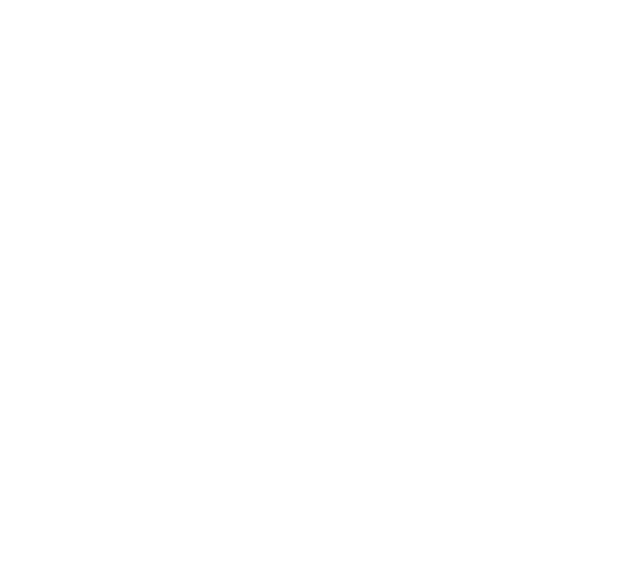
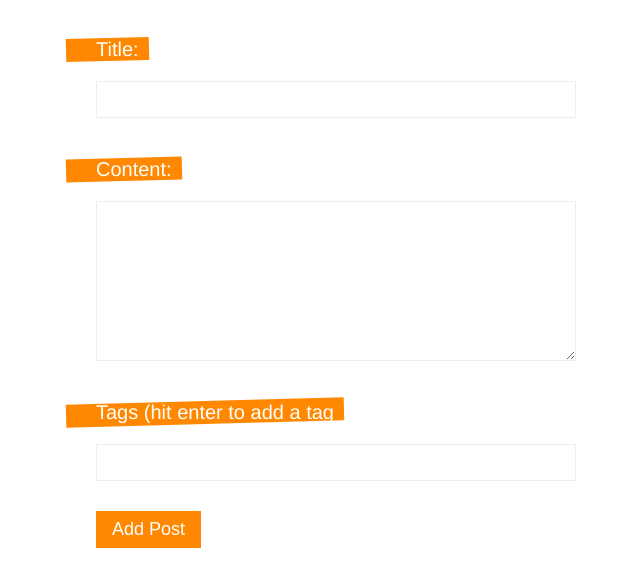
Before and after one commit to mehmetasilkilic/compapi, a Vue app: page /create in a window 1280 px wide. Before the commit this address had no page. Shown: the top 586 px of the page, without its empty margins (304-944 px from the left). Built offline with nearby package versions, Linux system fonts and the light colour scheme.

Commit message:
create and styles

```diff
--- a/src/App.vue
+++ b/src/App.vue
@@ -7,7 +7,6 @@
   font-family: Avenir, Helvetica, Arial, sans-serif;
   -webkit-font-smoothing: antialiased;
   -moz-osx-font-smoothing: grayscale;
-  text-align: center;
   color: #2c3e50;
 }
 </style>
--- a/src/components/SinglePost.vue
+++ b/src/components/SinglePost.vue
@@ -23,4 +23,29 @@
 </script>
 
 <style>
+.post {
+  margin: 0 40px 30px;
+  padding-bottom: 30px;
+  border-bottom: 1px dashed #e7e7e7;
+}
+.post h3 {
+  display: inline-block;
+  position: relative;
+  font-size: 26px;
+  color: #fff;
+  margin-bottom: 10px;
+  max-width: 400px;
+}
+.post h3::before {
+  content: "";
+  display: block;
+  width: 100%;
+  height: 100%;
+  background: #ff8800;
+  position: absolute;
+  z-index: -1;
+  padding-right: 40px;
+  left: -30px;
+  transform: rotateZ(-1deg);
+}
 </style>
--- /dev/null
+++ b/src/components/Spinner.vue
@@ -0,0 +1,22 @@
+<template>
+  <div class="spin"></div>
+</template>
+
+<style>
+.spin {
+  display: block;
+  width: 40px;
+  height: 40px;
+  margin: 30px auto;
+  border: 3px solid transparent;
+  border-radius: 50%;
+  border-top-color: #ff8800;
+  animation: spin 1s ease infinite;
+}
+
+@keyframes spin {
+  to {
+    transform: rotateZ(360deg);
+  }
+}
+</style>
--- a/src/composables/getPost.js
+++ b/src/composables/getPost.js
@@ -7,7 +7,7 @@
     const load = async () => {
         try {
             await new Promise(resolve => {
-                setTimeout(resolve, 1200)
+                setTimeout(resolve, 2000)
             })
 
             let data = await fetch("http://localhost:3000/posts/" + id);
--- a/src/composables/getPosts.js
+++ b/src/composables/getPosts.js
@@ -6,7 +6,7 @@
 
     const load = async () => {
         await new Promise(resolve => {
-            setTimeout(resolve, 1200)
+            setTimeout(resolve, 2000)
         })
 
         try {
--- a/src/router/index.js
+++ b/src/router/index.js
@@ -1,6 +1,7 @@
 import { createRouter, createWebHistory } from 'vue-router'
 import Home from '../views/Home.vue'
 import Details from '../views/Details.vue'
+import Create from '../views/Create.vue'
 
 const routes = [
   {
@@ -13,6 +14,11 @@
     name: "Details",
     component: Details,
     props: true
+  },
+  {
+    path: "/create",
+    name: "Create",
+    component: Create,
   }
 ]
 
--- /dev/null
+++ b/src/views/Create.vue
@@ -0,0 +1,109 @@
+<template>
+  <div class="create">
+    <form @submit.prevent="handleSubmit">
+      <label>Title:</label>
+      <input v-model="title" type="text" required />
+      <label>Content:</label>
+      <textarea v-model="body" required></textarea>
+      <label>Tags (hit enter to add a tag</label>
+      <input v-model="tag" @keydown.enter.prevent="handleKeydown" type="text" />
+      <div v-for="tag in tags" :key="tag" class="pill">#{{ tag }}</div>
+      <button>Add Post</button>
+    </form>
+  </div>
+</template>
+
+<script>
+import { ref } from "vue";
+
+export default {
+  setup() {
+    const title = ref("");
+    const body = ref("");
+    const tag = ref("");
+    const tags = ref([]);
+
+    const handleKeydown = () => {
+      if (!tags.value.includes(tag.value)) {
+        tag.value = tag.value.replace(/\s/, ""); //removes all whitespace
+        tags.value.push(tag.value);
+      }
+      tag.value = "";
+    };
+
+    const handleSubmit = async () => {
+      const post = {
+        title: title.value,
+        body: body.value,
+        tags: tags.value,
+      };
+
+      await fetch("http://localhost:3000/posts", {
+        method: "POST",
+        headers: { "Content-Type": "application/json" },
+        body: JSON.stringify(post),
+      });
+    };
+
+    return { title, body, tag, handleKeydown, tags, handleSubmit };
+  },
+};
+</script>
+
+<style>
+form {
+  max-width: 480px;
+  margin: 0 auto;
+  text-align: left;
+}
+input,
+textarea {
+  display: block;
+  margin: 10px 0;
+  width: 100%;
+  box-sizing: border-box;
+  padding: 10px;
+  border: 1px solid #eee;
+}
+textarea {
+  height: 160px;
+}
+label {
+  display: inline-block;
+  margin-top: 30px;
+  position: relative;
+  font-size: 20px;
+  color: white;
+  margin-bottom: 10px;
+}
+label::before {
+  content: "";
+  display: block;
+  width: 100%;
+  height: 100%;
+  background: #ff8800;
+  position: absolute;
+  z-index: -1;
+  padding-right: 40px;
+  left: -30px;
+  transform: rotateZ(-1.5deg);
+}
+button {
+  display: block;
+  margin-top: 30px;
+  background: #ff8800;
+  color: white;
+  border: none;
+  padding: 8px 16px;
+  font-size: 18px;
+}
+.pill {
+  display: inline-block;
+  margin: 10px 10px 0 0;
+  color: #444;
+  background: #ddd;
+  padding: 8px;
+  border-radius: 20px;
+  font-size: 14px;
+}
+</style>
--- a/src/views/Details.vue
+++ b/src/views/Details.vue
@@ -4,13 +4,18 @@
     <h3>{{ post.title }}</h3>
     <p class="pre">{{ post.body }}</p>
   </div>
+  <div v-else>
+    <Spinner />
+  </div>
 </template>
 
 <script>
 import getPost from "../composables/getPost";
+import Spinner from "../components/Spinner.vue";
 
 export default {
   props: ["id"],
+  components: { Spinner },
   setup(props) {
     const { post, error, load } = getPost(props.id);
 
--- a/src/views/Home.vue
+++ b/src/views/Home.vue
@@ -5,17 +5,20 @@
     <div v-if="posts.length">
       <PostList :posts="posts" />
     </div>
-    <div v-else>Loading...</div>
+    <div v-else>
+      <Spinner />
+    </div>
   </div>
 </template>
 
 <script>
 import PostList from "../components/PostList.vue";
 import getPosts from "../composables/getPosts";
+import Spinner from "../components/Spinner.vue";
 
 export default {
   name: "Home",
-  components: { PostList },
+  components: { PostList, Spinner },
   setup() {
     const { posts, error, load } = getPosts();
     load();
@@ -26,4 +29,9 @@
 </script>
 
 <style>
+.home {
+  max-width: 1200px;
+  margin: 0 auto;
+  padding: 10px;
+}
 </style>
```
Also changed, not shown: data/db.json (indentation only).
